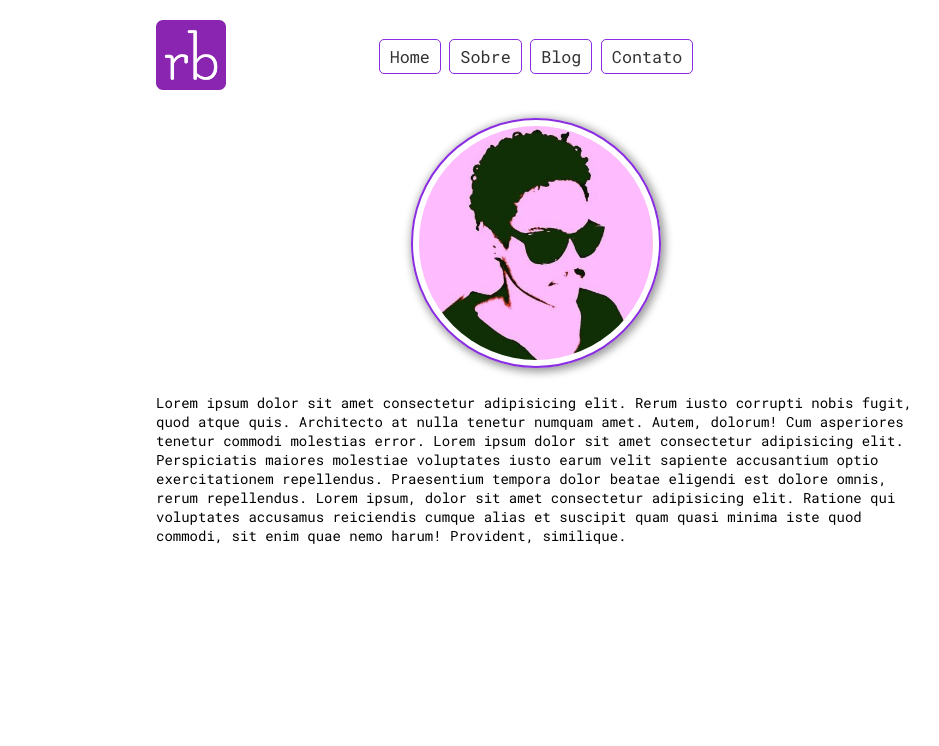
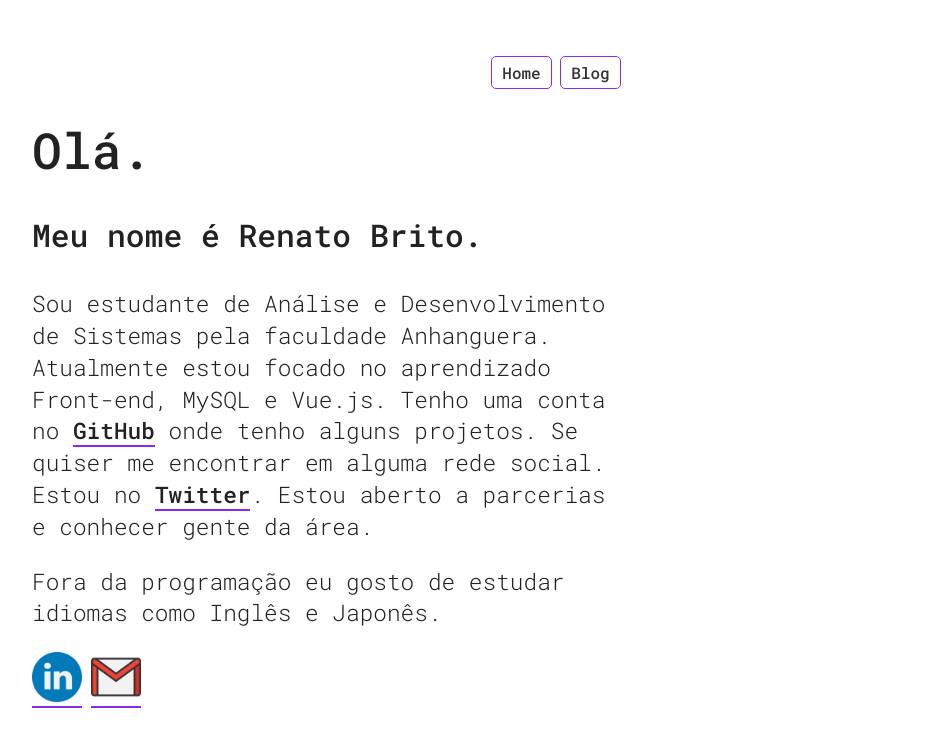
Before and after one commit to renatoobrito/renatoobrito.github.io, a plain HTML site: page index.html in a window 1280 px wide. Shown: the whole page, without its empty margins (104-1043 px from the left). Drawn offline with Linux system fonts and the light colour scheme.

Commit message:
content added

```diff
--- a/index.html
+++ b/index.html
@@ -4,55 +4,39 @@
 <head>
   <meta charset="UTF-8">
   <meta name="viewport" content="width=device-width, initial-scale=1.0">
+  <title>Renato Brito</title>
   <meta name="description"
     content="Desenvolvedor front-end, estudante de análise de sistemas apaixonado pelas maravilhas do universo.">
-
-  <link rel="apple-touch-icon" sizes="180x180" href="./img/apple-touch-icon.png">
-  <link rel="icon" type="image/png" sizes="32x32" href="./img/favicon-32x32.png">
-  <link rel="icon" type="image/png" sizes="16x16" href="./img/favicon-16x16.png">
-  <link rel="manifest" href="/site.webmanifest">
   <link href="https://fonts.googleapis.com/css2?family=Roboto+Mono:wght@300;400;500;600;700&display=swap"
     rel="stylesheet">
   <link rel="stylesheet" href="style.css">
-
-  <title>Renato Brito - Home</title>
 </head>
 
 <body>
-
-  <header class="header">
-
-    <header>
-      <a href="index.html"><img class="logo" src="img/logo.png" alt="Renato Brito"></a>
-      <nav>
   <ul>
     <li>
       <a href="index.html">Home</a>
-            <a href="/">Sobre</a>
       <a href="/">Blog</a>
-            <a href="/">Contato</a>
     </li>
   </ul>
-      </nav>
-    </header>
-
-    <main>
-      <section class="my-photo-head">
-        <img class="my-photo" src="img/rb-header.bmp" alt="Renato Brito">
-      </section>
-      <section class="about-me">
+  <h1>Olá.</h1>
+  <p style="font-weight:500; font-size:2.2em">
+    Meu nome é Renato Brito.
+  </p>
   <p>
-          Lorem ipsum dolor sit amet consectetur adipisicing elit. Rerum iusto corrupti nobis fugit, quod atque quis.
-          Architecto at nulla tenetur numquam amet. Autem, dolorum! Cum asperiores tenetur commodi molestias error.
-          Lorem ipsum dolor sit amet consectetur adipisicing elit. Perspiciatis maiores molestiae voluptates iusto earum velit sapiente accusantium optio exercitationem repellendus. Praesentium tempora dolor beatae eligendi est dolore omnis, rerum repellendus.
-          Lorem ipsum, dolor sit amet consectetur adipisicing elit. Ratione qui voluptates accusamus reiciendis cumque alias et suscipit quam quasi minima iste quod commodi, sit enim quae nemo harum! Provident, similique.
+    Sou estudante de Análise e Desenvolvimento de Sistemas pela faculdade Anhanguera. Atualmente estou focado no
+    aprendizado Front-end, MySQL e Vue.js. Tenho uma conta no <a href="https://github.com/renatoobrito"
+      target="_blank">GitHub</a> onde tenho alguns projetos. Se quiser me encontrar em alguma rede social. Estou no <a
+      href="https://twitter.com/renatoo_brito" target="_blank">Twitter</a>. Estou aberto a parcerias e conhecer gente da
+    área.
   </p>
-      </section>
-    </main>
-
-    <footer>
-    </footer>
-
+  <p>
+    Fora da programação eu gosto de estudar idiomas como Inglês e Japonês.
+  </p>
+  <div>
+    <a href=""><img src="img/linkedin.png" alt="LinkedIn"></a>
+    <a href=""><img src="img/gmail.png" alt="Gmail"></a>
+  </div>
 </body>
 
 </html>
--- a/style.css
+++ b/style.css
@@ -1,65 +1,33 @@
-*,
-*::before,
-*::after {
-  margin: 0;
-  padding: 0;
-  box-sizing: border-box;
+body {
+  font-family: 'Roboto Mono', monospace, BlinkMacSystemFont, 'Segoe UI', Roboto, Oxygen, Ubuntu, Cantarell, 'Open Sans', 'Helvetica Neue', sans-serif;
+  font-size: calc(10px + 0.33vw);
+  -webkit-font-smoothing: antialiased;
+  padding: 5vh 10vw;
+  color: #222;
 }
 
-html {
-  font-family: 'Roboto Mono', monospace;
-  font-size: 14px;
+ul {
+  list-style-type: none;
+  text-align: center;
 }
 
-body {
-  width: 800px;
-  margin: 0 auto;
-  padding: 20px 20px 0 20px;
-}
-
-.logo {
-  position: absolute;
-  display: block;
-  width: 70px;
-  height: 70px;
-}
-
-nav {
-  text-align: center;
-  padding: 25px;
-  left: 0;
-  margin-bottom: 10px;
-}
-
-nav ul {
-  list-style-type: none;
-}
-
-nav ul li a {
+li a {
   text-decoration: none;
-  font-weight: 400;
-  font-size: larger;
+  font-weight: 500;
+  font-size: 1rem;
   color: #333;
   border: 1px solid #8a2ce2;
   border-radius: 5px;
   padding: 5px 10px;
 }
 
-a:hover {
+ul li a:hover {
   background-color: #8a2ce2;
   color: #fff;
-  transition: 0.6s;
+  transition: 800ms;
 }
 
-/* Main */
-
-.my-photo-head {
-  margin: 10px 0;
-  padding: 5px;
-  /* border-bottom: 1px solid #8a2ce2; */
-}
-
-.my-photo {
+/* .my-photo {
   display: block;
   width: 250px;
   height: 250px;
@@ -68,4 +36,36 @@ a:hover {
   border: 2px solid #8a2ce2;
   border-radius: 50%;
   box-shadow: 2px 2px 8px 2px rgba(0, 0, 0, .4);
+} */
+
+h1 {
+  font-size: 3.5em;
+  font-weight: 500;
+  margin-bottom: 0;
 }
+
+p {
+  font-size: 1.6em;
+  font-weight: 300;
+  line-height: 1.4;
+  max-width: 26em;
+}
+
+a {
+  text-decoration: none;
+  color: #222;
+  position: relative;
+  border-bottom: 2px solid #8a2ce2;
+  font-weight: 500;
+}
+
+p>a:hover {
+  background-color: #8a2ce2;
+  color: #fff;
+  transition: 500ms;
+}
+
+img {
+  width: 50px;
+  height: 50px;
+}
```
Also changed, not shown: img/favicon-16x16.png (deleted), img/favicon-32x32.png (deleted), img/favicon.ico (deleted), img/logo-alt.png (deleted), img/logo.png (deleted), img/site.webmanifest (deleted). Lines whose indentation alone changed are shown as unchanged.
